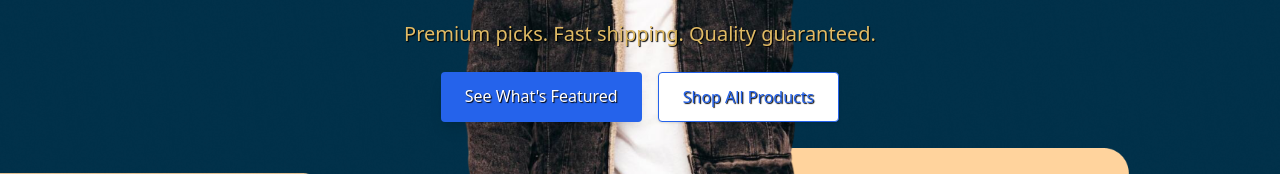
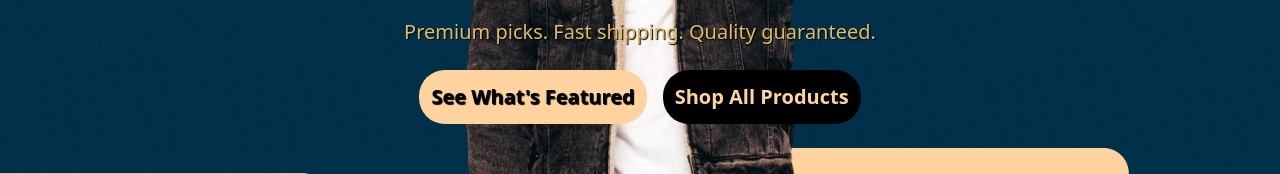
Before and after one commit to pranavkhodhot/ecommerce-web-app, an Angular app in the folder frontend/: page / in a window 1280 px wide. Shown: the part 461-635 px from the top of the page. Built offline with nearby package versions, Linux system fonts and the light colour scheme; no server answers.

Commit message:
Styled Hero Buttons

```diff
--- a/frontend/src/app/components/footer/footer.component.ts
+++ b/frontend/src/app/components/footer/footer.component.ts
@@ -1,10 +1,11 @@
 import { Component } from '@angular/core';
 import { CommonModule } from '@angular/common';
+import { RouterModule } from '@angular/router';
 
 @Component({
   selector: 'app-footer',
   standalone: true,
-  imports: [CommonModule],
+  imports: [CommonModule,RouterModule],
   templateUrl: './footer.component.html',
   styleUrls: ['./footer.component.scss']
 })
--- a/frontend/src/app/pages/home/home.component.html
+++ b/frontend/src/app/pages/home/home.component.html
@@ -9,11 +9,11 @@
       </p>
       <div class="flex flex-wrap gap-4">
         <a href="#products"
-           class="px-6 py-3 bg-blue-600 hover:bg-blue-700 text-white rounded shadow-lg transition-all duration-300 transform hover:scale-105">
+           class="primary-btn p-3">
           See What's Featured
         </a>
         <a routerLink="/browse"
-           class="px-6 py-3 bg-white text-blue-600 hover:text-blue-700 rounded shadow transition-all duration-300 border border-blue-600">
+           class="secondary-btn p-3">
           Shop All Products
         </a>
       </div>
--- a/frontend/src/app/pages/home/home.component.scss
+++ b/frontend/src/app/pages/home/home.component.scss
@@ -5,8 +5,7 @@
   position: relative;
 
   .text-content {
-      color: #e1bb65;
-      text-shadow: 1px 1px 1px rgba(0, 0, 0, 1);
+      color: white;
     }
 
   // Full responsiveness for smaller screens
@@ -22,6 +21,8 @@
       justify-content: center;
       align-items: center;
       color: #e1bb65;
+      text-shadow: 1px 1px 1px rgba(0, 0, 0, 1);
+
     }
 
     .text-content h1,
@@ -51,3 +52,19 @@
   height: 100%;
   object-fit: cover;
 }
+
+.primary-btn {
+  background-color: #FFD39D;
+  color: #000000;
+  border-radius: 26px;
+  font-weight: 600;
+  font-size: 20px;
+}
+
+.secondary-btn {
+  background-color: #000000;
+  color: #FFD39D;
+  border-radius: 26px;
+  font-weight: 600;
+  font-size: 20px;
+}
```
